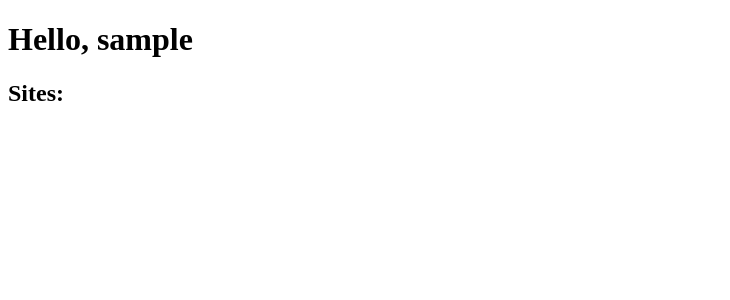
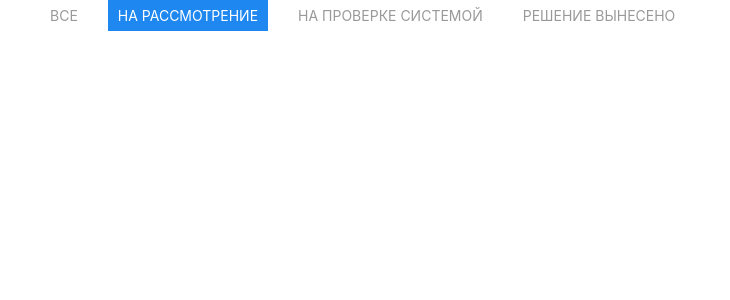
Before and after one commit to fincert-sirius/avengers, a Flask app: page / in a window 1280 px wide. Shown: the top 300 px of the page, without its empty margins (0-730 px from the left). Run offline with Flask 2, Linux system fonts and the light colour scheme; the visitor is signed in with stand-in values (Sample User, id 1); data comes from the database, SQL or seed files in the repository; data that the repository does not hold is empty.

Commit message:
added index template

```diff
--- a/frontend/templates/index.html
+++ b/frontend/templates/index.html
@@ -1,19 +1,42 @@
 <!DOCTYPE html>
 <html lang="ru">
 <head>
-	<meta charset="UTF-8">
-	<title>Document</title>
+	<title>Профиль</title>
+	<meta charset="utf-8">
+	<link rel="shortcut icon" href="img/sova.png" type="image/x-icon">
+	<meta name="viewport" content="width=device-width, initial-scale=1">
+	<link rel="stylesheet" href="../css/uikit.min.css">
+	<link rel="stylesheet" href="../css/main.css">
 </head>
 <body>
 
-	<h1>Hello, {{ user.username }}</h1>
+	{% block content %}{% endblock %}
+	<div class="uk-container" uk-sortable="handle: .uk-card">
+	    <div uk-filter="target: .js-filter">
+	        <ul class="uk-subnav uk-subnav-pill uk-animation-slide-top-small">
+	            <li uk-filter-control><a href="#">Все</a></li>
+	            <li class="uk-active" uk-filter-control="[data-color='blue']"><a href="#">На рассмотрение</a></li>
+	            <li uk-filter-control="[data-color='grey']"><a class="badge-active-grey" href="#">На проверке системой</a></li>
+	            <li uk-filter-control="[data-color='dark']"><a class="badge-active-dark" href="#">Решение вынесено</a></li>
+	        </ul>
 
-	<h2>Sites:</h2>
-	<ul>
-		{% for site in sites %}
-			<li>{{ site.url }}</li>
-		{% endfor %}
-	</ul>
+	        <div class="js-filter uk-animation-slide-bottom-small">
+				{% for site in sites %}
+		            <div data-color="blue" class="uk-card uk-card-small uk-card-default uk-card-body uk-margin-bottom uk-flex">
+		                <div class="uk-badge uk-margin-right uk-margin-small-top"></div>
+		                <ul class="uk-subnav uk-subnav-divider uk-margin-remove-top">
+		                    <a href="site.html" class="uk-text-large uk-text-middle">{{ site.url }}</a>
+		                    <li>{{ type }}</li>
+		                    <li>{{ criterion }}</li>
+		                    <li>{{ date }}</li>
+		                </ul>
+		            </div>
+	            {% endfor %}
+	        </div>
+	    </div>
+	</div>
+	<script src="js/uikit.min.js"></script>
+    <script src="js/uikit-icons.min.js"></script>
 
 </body>
 </html>
```
Also changed, not shown: frontend/templates/top.html (added, +23 -0 lines).
